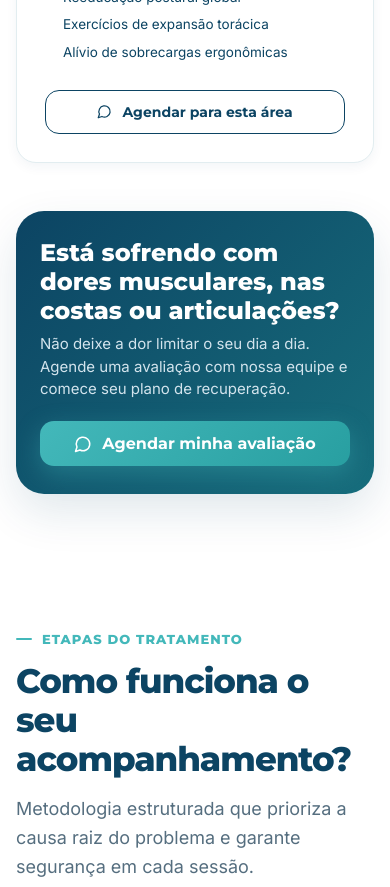
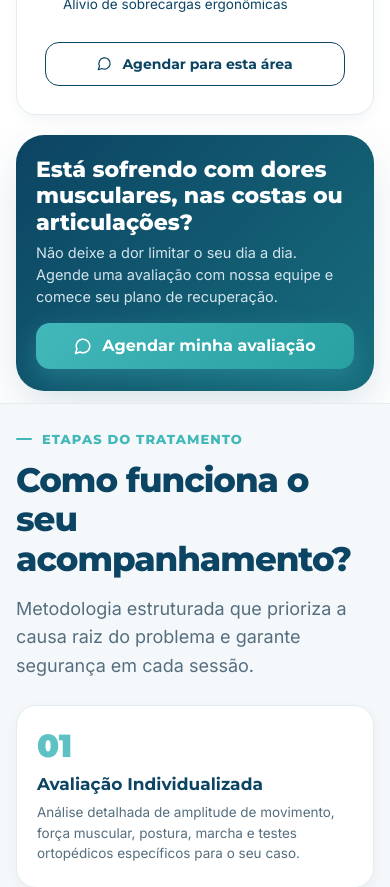
Before and after one commit to Karenfernandes20/nucleo-saude-mais, a Next.js app: page /fisioterapia in a window 390 px wide. Shown: the part 3720-4607 px from the top of the page. Built offline with nearby package versions, Linux system fonts and the light colour scheme.

Commit message:
fix(spacing): eliminar espacos excessivos entre o banner CTA e a secao passo a passo nas subpaginas

```diff
--- a/src/app/exames/page.tsx
+++ b/src/app/exames/page.tsx
@@ -155,7 +155,7 @@ export default function ExamesPage() {
         </section>
 
         {/* Vantagens */}
-        <section className="section bg-white">
+        <section className="section subpage-section bg-white">
           <div className="site-container">
             <div className="section-kicker">
               <span className="kicker-line" />
@@ -189,7 +189,7 @@ export default function ExamesPage() {
         </div>
 
         {/* Orientações de Preparo */}
-        <section className="section bg-white">
+        <section className="section subpage-section subpage-section-has-banner bg-white">
           <div className="site-container">
             <div className="section-kicker">
               <span className="kicker-line" />
@@ -230,7 +230,7 @@ export default function ExamesPage() {
         </section>
 
         {/* FAQ Exames */}
-        <section className="section bg-neutral">
+        <section className="section subpage-section subpage-section-after-banner bg-neutral">
           <div className="site-container" style={{ maxWidth: '900px' }}>
             <div className="section-kicker text-center" style={{ justifyContent: 'center' }}>
               <span className="kicker-line" />
--- a/src/app/fisioterapia/page.tsx
+++ b/src/app/fisioterapia/page.tsx
@@ -181,7 +181,7 @@ export default function FisioterapiaPage() {
         </section>
 
         {/* Áreas de Atuação */}
-        <section id="tratamentos" className="section bg-white">
+        <section id="tratamentos" className="section subpage-section subpage-section-has-banner bg-white">
           <div className="site-container">
             <div className="section-kicker">
               <span className="kicker-line" />
@@ -243,7 +243,7 @@ export default function FisioterapiaPage() {
         </section>
 
         {/* Como Funciona o Tratamento */}
-        <section className="section bg-neutral">
+        <section className="section subpage-section subpage-section-after-banner bg-neutral">
           <div className="site-container">
             <div className="section-kicker">
               <span className="kicker-line" />
@@ -267,7 +267,7 @@ export default function FisioterapiaPage() {
         </section>
 
         {/* FAQ Fisioterapia */}
-        <section className="section bg-white">
+        <section className="section subpage-section bg-white">
           <div className="site-container" style={{ maxWidth: '900px' }}>
             <div className="section-kicker text-center" style={{ justifyContent: 'center' }}>
               <span className="kicker-line" />
--- a/src/app/globals.css
+++ b/src/app/globals.css
@@ -4060,7 +4060,7 @@ ul, ol {
   display: grid;
   grid-template-columns: repeat(auto-fit, minmax(280px, 1fr));
   gap: 24px;
-  margin-top: 36px;
+  margin-top: 24px;
 }
 
 .subpage-card {
@@ -4111,7 +4111,7 @@ ul, ol {
   display: grid;
   grid-template-columns: repeat(4, 1fr);
   gap: 20px;
-  margin-top: 32px;
+  margin-top: 24px;
 }
 
 .subpage-step-card {
@@ -4171,34 +4171,73 @@ ul, ol {
   line-height: 1.55;
 }
 
+/* Subpage sections & spacing optimizations */
+.subpage-section {
+  padding: 40px 0;
+}
+
+.subpage-section.bg-neutral {
+  background-color: var(--color-bg-neutral);
+  border-top: 1px solid var(--color-border);
+  border-bottom: 1px solid var(--color-border);
+}
+
+.subpage-section.bg-white {
+  background-color: var(--color-white);
+}
+
+.subpage-section-has-banner {
+  padding-bottom: 16px !important;
+}
+
+.subpage-section-after-banner {
+  padding-top: 24px !important;
+}
+
+/* Fallback via :has for any section containing the banner */
+.section:has(.subpage-cta-banner) {
+  padding-bottom: 16px;
+}
+
+.section:has(.subpage-cta-banner) + .section {
+  padding-top: 24px;
+}
+
 .subpage-cta-banner {
   background: linear-gradient(135deg, #0C4463 0%, #176D7C 100%);
   color: var(--color-white);
   border-radius: var(--radius-xl);
-  padding: 40px;
+  padding: 26px 32px;
   display: flex;
   align-items: center;
   justify-content: space-between;
-  gap: 32px;
-  margin-top: 48px;
+  gap: 28px;
+  margin-top: 28px;
+  margin-bottom: 0;
   box-shadow: var(--shadow-lg);
 }
 
 .subpage-cta-banner h3 {
-  font-size: 1.5rem;
+  font-size: 1.375rem;
   font-weight: 800;
   color: var(--color-white);
-  margin-bottom: 8px;
+  margin-bottom: 6px;
 }
 
 .subpage-cta-banner p {
   color: #D3E4ED;
-  font-size: 0.9375rem;
+  font-size: 0.90625rem;
   line-height: 1.5;
   margin: 0;
   max-width: 600px;
 }
 
+@media (max-width: 1024px) {
+  .subpage-section {
+    padding: 36px 0;
+  }
+}
+
 @media (max-width: 900px) {
   .subpage-step-grid {
     grid-template-columns: repeat(2, 1fr);
@@ -4206,8 +4245,9 @@ ul, ol {
   .subpage-cta-banner {
     flex-direction: column;
     align-items: flex-start;
-    padding: 28px 24px;
-    gap: 20px;
+    padding: 22px 20px;
+    gap: 16px;
+    margin-top: 20px;
   }
   .subpage-cta-banner .btn {
     width: 100%;
@@ -4216,6 +4256,21 @@ ul, ol {
 }
 
 @media (max-width: 600px) {
+  .subpage-section {
+    padding: 28px 0;
+  }
+  .subpage-section-has-banner {
+    padding-bottom: 12px !important;
+  }
+  .subpage-section-after-banner {
+    padding-top: 18px !important;
+  }
+  .section:has(.subpage-cta-banner) {
+    padding-bottom: 12px;
+  }
+  .section:has(.subpage-cta-banner) + .section {
+    padding-top: 18px;
+  }
   .subpage-hero {
     padding: 36px 0 54px;
   }
```
Also changed, not shown: src/app/exames-geneticos/page.tsx (+4 -4 lines).
